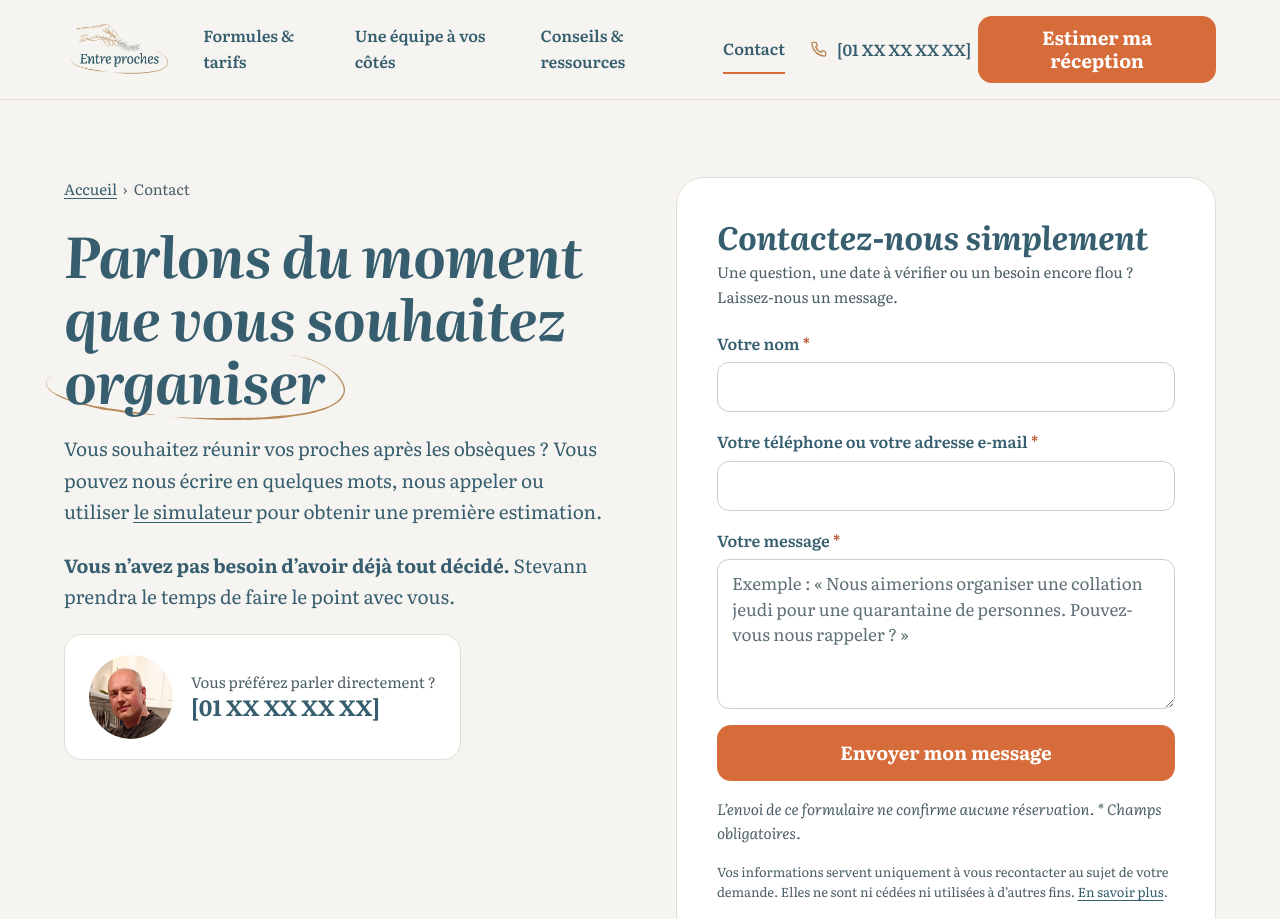
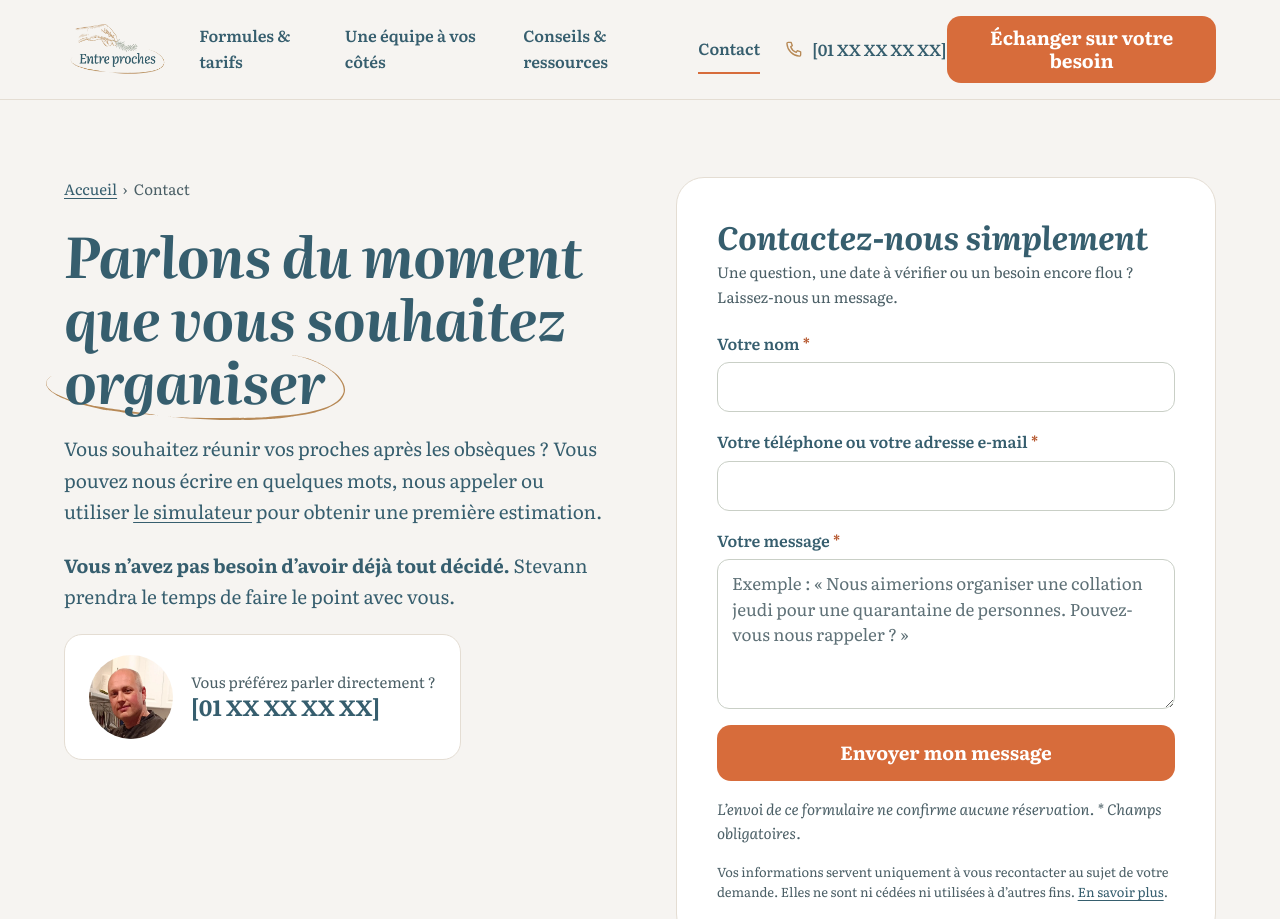
Before and after one commit to Axel-DosSantos/entre-proches-demo, a plain HTML site: page contact/index.html in a window 1280 px wide. Shown: the top 919 px of the page. Drawn offline with Linux system fonts and the light colour scheme.

Commit message:
Header identique sur toutes les pages

```diff
--- a/contact/index.html
+++ b/contact/index.html
@@ -28,7 +28,7 @@
       <nav aria-label="Navigation principale"><ul class="nav-list"><li><a href="../repas-apres-obseques/">Formules &amp; tarifs</a></li><li><a href="../notre-equipe/">Une équipe à vos côtés</a></li><li><a href="../conseils-et-ressources/">Conseils &amp; ressources</a></li><li><a href="../contact/" aria-current="page">Contact</a></li></ul></nav>
       <div class="header-actions">
         <a class="phone-link" href="tel:[NUMERO]"><svg class="icon" viewBox="0 0 24 24" aria-hidden="true"><path d="M5 4h3.5l1.5 4-2 1.3a11 11 0 0 0 6.7 6.7L16 14l4 1.5V19a1.5 1.5 0 0 1-1.6 1.5C10.6 20 4 13.4 3.5 5.6A1.5 1.5 0 0 1 5 4z"/></svg>[01 XX XX XX XX]</a>
-        <a class="btn btn--primary btn--sm" href="../contact/#simulateur">Estimer ma réception</a>
+        <a class="btn btn--primary btn--sm" href="#form-message">Échanger sur votre besoin</a>
       </div>
     </div>
   </div>
```
